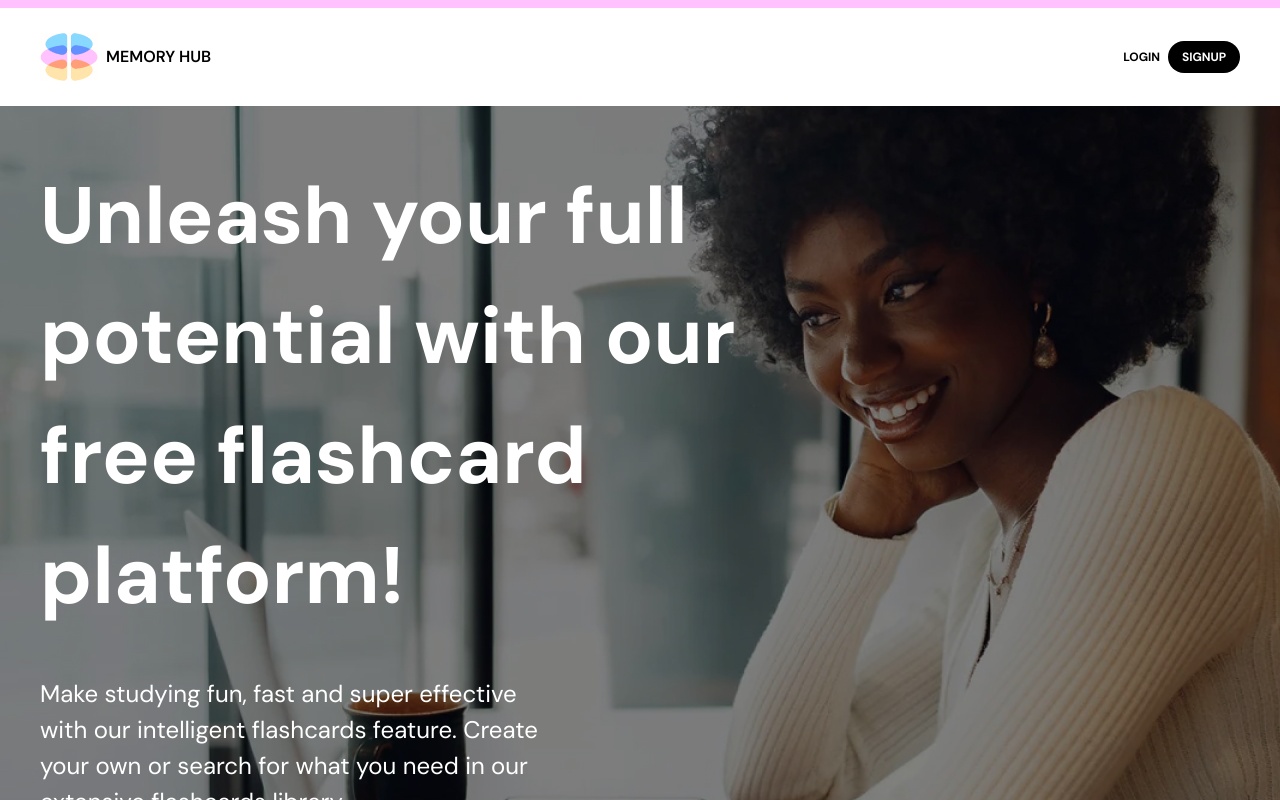
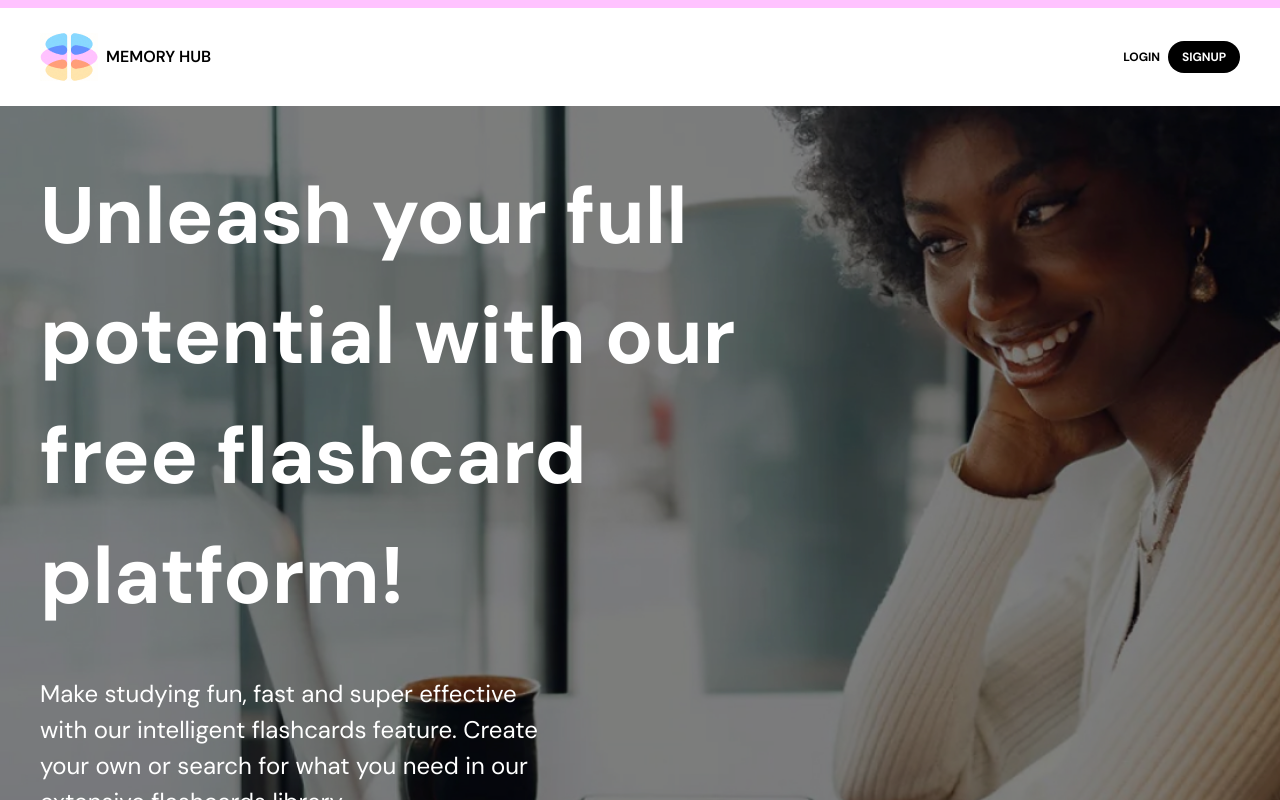
Before and after one commit to DarynaBb/Memory-Hub, a React (Vite) app in the folder Frontend/: page / in a window 1280 px wide. Shown: the top 800 px of the page. Built offline with nearby package versions, Linux system fonts and the light colour scheme.

Commit message:
bg fixed

```diff
--- a/Frontend/src/index.css
+++ b/Frontend/src/index.css
@@ -207,7 +207,9 @@ ul {
   left: 0; /* Set position */
   width: 100%; /* Full width */
   height: 100%; /* Full height */
-  background-image: url("/hero-mobile.jpg"); /* Set background image */
+  background-image: url("/hero-mobile.jpg");
+  background-repeat: no-repeat;
+  background-size: cover; /* Set background image */
   filter: brightness(0.5); /* Apply filter to background image */
 }
 
@@ -232,3 +234,10 @@ ul {
     @apply px-[40px];
   }
 }
+
+@media (min-width: 1024px) {
+  .hero-bg::before {
+    background-image: url("/hero.jpg");
+    background-attachment: fixed;
+  }
+}
--- a/Frontend/src/pages/Home.jsx
+++ b/Frontend/src/pages/Home.jsx
@@ -44,7 +44,7 @@ const onClickHandler = () => {
 
   return (
     <section className="max-container">
-      <div className="hero-mobile hero-bg relative bg-no-repeat bg-cover bg-center lg:bg-fixed px-[10px] md:pl-[40px] pt-[50px] flex flex-col gap-[20px] md:gap-[40px] pb-[60px]">
+      <div className="hero-mobile hero-bg relative  px-[10px] md:pl-[40px] pt-[50px] flex flex-col gap-[20px] md:gap-[40px] pb-[60px]">
         <h2 className="dm-sans-bold text-[3.2em] md:text-[5em] lg:text-[8em] md:max-w-[70%] text-leading-[120%] text-white brightness-100">Unleash your full potential with our free flashcard platform!</h2>
         <p className="text-[1.7em] md:text-[2.4em] text-white max-w-[500px] brightness-100">Make studying fun, fast and super effective with our intelligent flashcards feature. Create your own or search for what you need in our extensive flashcards library.</p>
         <HomePageButtons />
```
